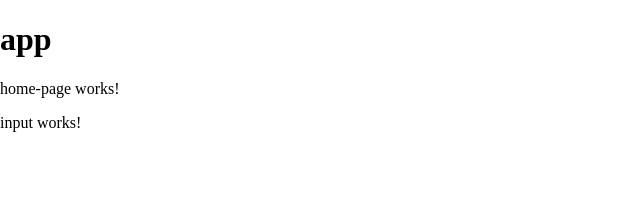
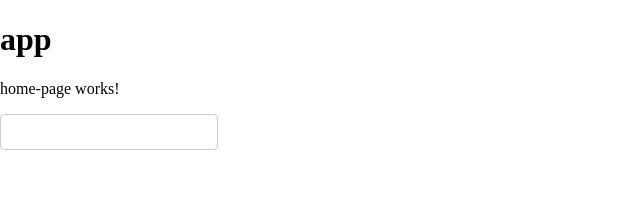
Before and after one commit to pavle-doby/ng-movies-app, an Angular app: page / in a window 1280 px wide. Shown: the top 204 px of the page, without its empty margins (0-640 px from the left). Built offline with nearby package versions, Linux system fonts and the light colour scheme.

Commit message:
Implment Input component

```diff
--- a/src/app/components/input/input.component.ts
+++ b/src/app/components/input/input.component.ts
@@ -1,15 +1,72 @@
-import { Component } from '@angular/core';
+import { Component, EventEmitter, Input, Output } from '@angular/core';
 
 @Component({
   selector: 'app-input',
   template: `
-    <p>
-      input works!
-    </p>
+    <label class="input">
+      <span *ngIf="label" class="input__label">
+        {{ label }}
+      </span>
+      <input
+        class="input__input"
+        type="text"
+        [type]="type"
+        [name]="name"
+        [placeholder]="placeholder"
+        [value]="value"
+        (change)="handleChange($event)"
+        (input)="handleInput($event)"
+      />
+    </label>
   `,
   styles: [
-  ]
+    `
+      .input {
+        display: flex;
+        flex-direction: column;
+        align-items: flex-start;
+        justify-content: flex-start;
+      }
+
+      .input__label {
+        margin-bottom: 8px;
+      }
+
+      .input__input {
+        padding: 8px;
+        border: 1px solid #ccc;
+        border-radius: 4px;
+      }
+    `,
+  ],
 })
 export class InputComponent {
+  @Input()
+  label: string = '';
+  @Input()
+  name: string = '';
+  @Input()
+  type: string = 'text';
+  @Input()
+  value: string = '';
+  @Input()
+  placeholder: string = '';
 
+  @Output()
+  onChange: EventEmitter<string> = new EventEmitter<string>();
+
+  @Output()
+  onInput: EventEmitter<string> = new EventEmitter<string>();
+
+  constructor() {}
+
+  handleChange(event: Event): void {
+    const value = (event.target as HTMLInputElement).value;
+    this.onChange.emit(value);
+  }
+
+  handleInput(event: Event): void {
+    const value = (event.target as HTMLInputElement).value;
+    this.onInput.emit(value);
+  }
 }
```
